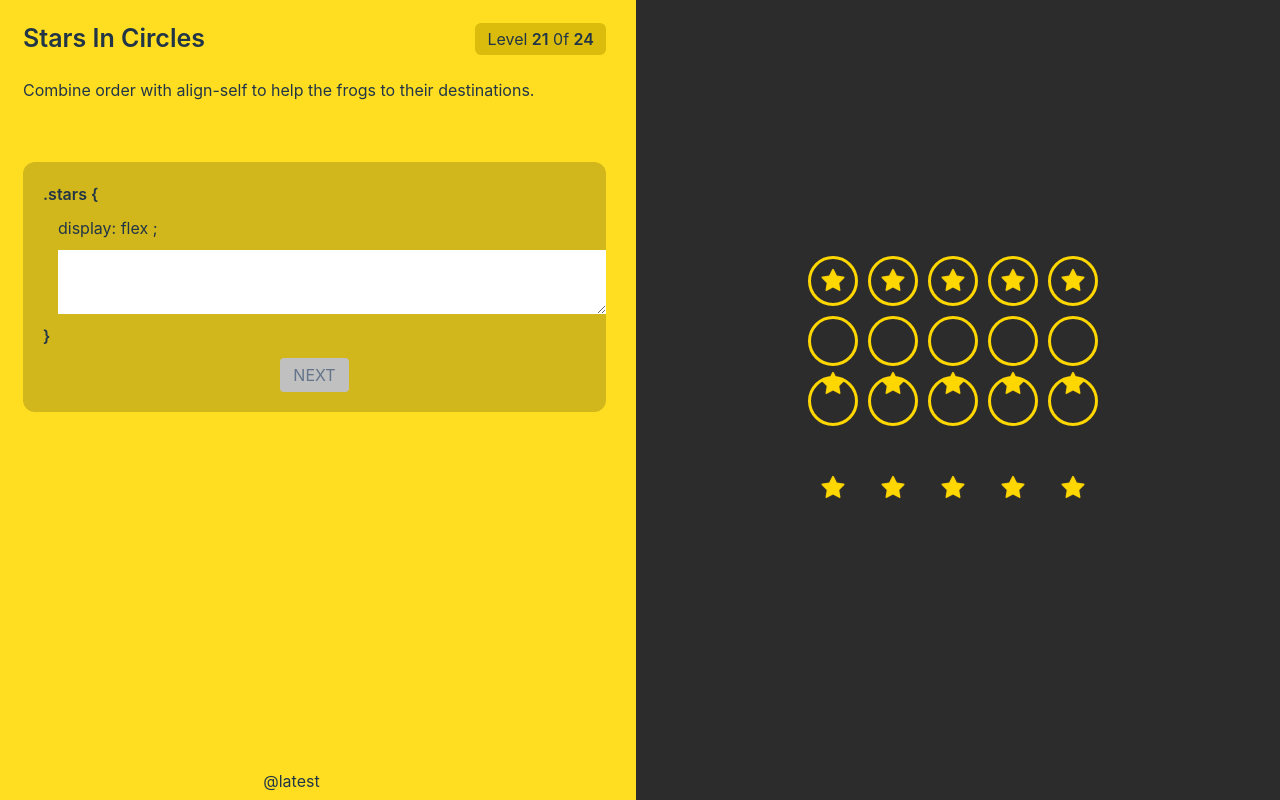
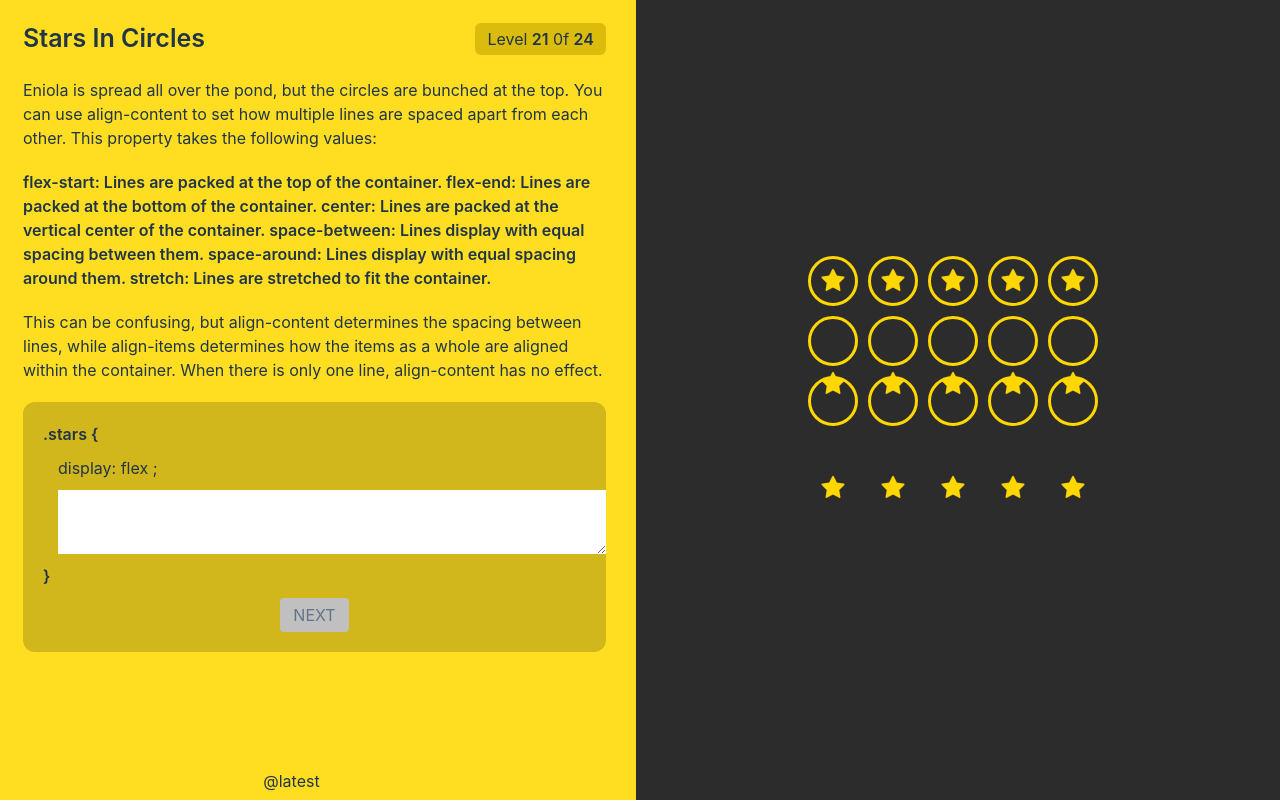
Before and after one commit to Ajinung/flex_stars, a React (Vite) app: page /21 in a window 1280 px wide. Built offline with nearby package versions, Linux system fonts and the light colour scheme.

Commit message:
added contents from 20 to 24

```diff
--- a/src/levels/twenty.tsx
+++ b/src/levels/twenty.tsx
@@ -59,8 +59,9 @@ const Twenty = () => {
         <div>
           <Instructions
             level={20}
-            first="Combine order with align-self to help the frogs to their destinations."
-            second=""
+            first="The two properties flex-direction and flex-wrap are used so often together that the shorthand property flex-flow was created to combine them. This shorthand property accepts the value of the two properties separated by a space."
+            second="For example, you can use flex-flow: row wrap to set rows and wrap them."
+            third="Try using flex-flow to repeat the previous level."
           />
           <div className="w-11/12 md:mr-[30px] m-auto py-[20px] flex flex-col gap-[10px] bg-[#d1b61c] rounded-xl">
             <div className="ml-[20px] font-[600]"> {".stars {"} </div>
@@ -76,9 +77,10 @@ const Twenty = () => {
               {yes ? (
                 <button
                   onClick={() => {
-                    navigate("/11");
+                    navigate("/21");
                   }}
-                  className="bg-[green] rounded-[4px] text-slate-50 py-1 px-3 transition-all duration-[350ms] cursor-pointer hover:outline-none focus:outline-none">
+                  className="bg-[green] rounded-[4px] text-slate-50 py-1 px-3 transition-all duration-[350ms] cursor-pointer hover:outline-none focus:outline-none"
+                >
                   NEXT
                 </button>
               ) : (
@@ -113,7 +115,6 @@ const TargetContainer = styled.div<{ idealStyle: string }>`
 const Container = styled.div<{ clientStyle: string }>`
   width: 100%;
   height: 100%;
-  margin-top: 10px;
   position: absolute;
   top: 0;
   left: 0;
--- a/src/levels/twentyfour.tsx
+++ b/src/levels/twentyfour.tsx
@@ -47,8 +47,17 @@ const TwentyFour = () => {
         <div>
           <Instructions
             level={24}
-            first="Combine order with align-self to help the frogs to their destinations."
-            second=""
+            first="Bring Eniola home one last time by using the CSS properties you've learned:"
+            second="justify-content
+align-items
+flex-direction
+order
+align-self
+flex-wrap
+flex-flow
+align-content
+
+"
           />
           <div className="w-11/12 md:mr-[30px] m-auto py-[20px] flex flex-col gap-[10px] bg-[#d1b61c] rounded-xl">
             <div className="ml-[20px] font-[600]"> {".stars {"} </div>
@@ -66,7 +75,8 @@ const TwentyFour = () => {
                   onClick={() => {
                     navigate("/11");
                   }}
-                  className="bg-[green] rounded-[4px] text-slate-50 py-1 px-3 transition-all duration-[350ms] cursor-pointer hover:outline-none focus:outline-none">
+                  className="bg-[green] rounded-[4px] text-slate-50 py-1 px-3 transition-all duration-[350ms] cursor-pointer hover:outline-none focus:outline-none"
+                >
                   NEXT
                 </button>
               ) : (
--- a/src/levels/twentyone.tsx
+++ b/src/levels/twentyone.tsx
@@ -56,8 +56,14 @@ const TwentyOne = () => {
         <div>
           <Instructions
             level={21}
-            first="Combine order with align-self to help the frogs to their destinations."
-            second=""
+            first="Eniola is spread all over the pond, but the circles are bunched at the top. You can use align-content to set how multiple lines are spaced apart from each other. This property takes the following values:"
+            second="flex-start: Lines are packed at the top of the container.
+flex-end: Lines are packed at the bottom of the container.
+center: Lines are packed at the vertical center of the container.
+space-between: Lines display with equal spacing between them.
+space-around: Lines display with equal spacing around them.
+stretch: Lines are stretched to fit the container."
+            third="This can be confusing, but align-content determines the spacing between lines, while align-items determines how the items as a whole are aligned within the container. When there is only one line, align-content has no effect."
           />
           <div className="w-11/12 md:mr-[30px] m-auto py-[20px] flex flex-col gap-[10px] bg-[#d1b61c] rounded-xl">
             <div className="ml-[20px] font-[600]"> {".stars {"} </div>
@@ -73,9 +79,10 @@ const TwentyOne = () => {
               {yes ? (
                 <button
                   onClick={() => {
-                    navigate("/11");
+                    navigate("/22");
                   }}
-                  className="bg-[green] rounded-[4px] text-slate-50 py-1 px-3 transition-all duration-[350ms] cursor-pointer hover:outline-none focus:outline-none">
+                  className="bg-[green] rounded-[4px] text-slate-50 py-1 px-3 transition-all duration-[350ms] cursor-pointer hover:outline-none focus:outline-none"
+                >
                   NEXT
                 </button>
               ) : (
--- a/src/levels/twentythree.tsx
+++ b/src/levels/twentythree.tsx
@@ -56,7 +56,7 @@ const TwentyThree = () => {
         <div>
           <Instructions
             level={23}
-            first="Combine order with align-self to help the frogs to their destinations."
+            first="Eniola have had a party, but it is time to go home. Use a combination of flex-direction and align-content to get them to their circles"
             second=""
           />
           <div className="w-11/12 md:mr-[30px] m-auto py-[20px] flex flex-col gap-[10px] bg-[#d1b61c] rounded-xl">
@@ -75,7 +75,8 @@ const TwentyThree = () => {
                   onClick={() => {
                     navigate("/11");
                   }}
-                  className="bg-[green] rounded-[4px] text-slate-50 py-1 px-3 transition-all duration-[350ms] cursor-pointer hover:outline-none focus:outline-none">
+                  className="bg-[green] rounded-[4px] text-slate-50 py-1 px-3 transition-all duration-[350ms] cursor-pointer hover:outline-none focus:outline-none"
+                >
                   NEXT
                 </button>
               ) : (
--- a/src/levels/twentytwo.tsx
+++ b/src/levels/twentytwo.tsx
@@ -56,7 +56,7 @@ const TwentyTwo = () => {
         <div>
           <Instructions
             level={22}
-            first="Combine order with align-self to help the frogs to their destinations."
+            first="Now the current has bunched the circles at the bottom. Use align-content to guide Eniola there."
             second=""
           />
           <div className="w-11/12 md:mr-[30px] m-auto py-[20px] flex flex-col gap-[10px] bg-[#d1b61c] rounded-xl">
@@ -75,7 +75,8 @@ const TwentyTwo = () => {
                   onClick={() => {
                     navigate("/11");
                   }}
-                  className="bg-[green] rounded-[4px] text-slate-50 py-1 px-3 transition-all duration-[350ms] cursor-pointer hover:outline-none focus:outline-none">
+                  className="bg-[green] rounded-[4px] text-slate-50 py-1 px-3 transition-all duration-[350ms] cursor-pointer hover:outline-none focus:outline-none"
+                >
                   NEXT
                 </button>
               ) : (
```
